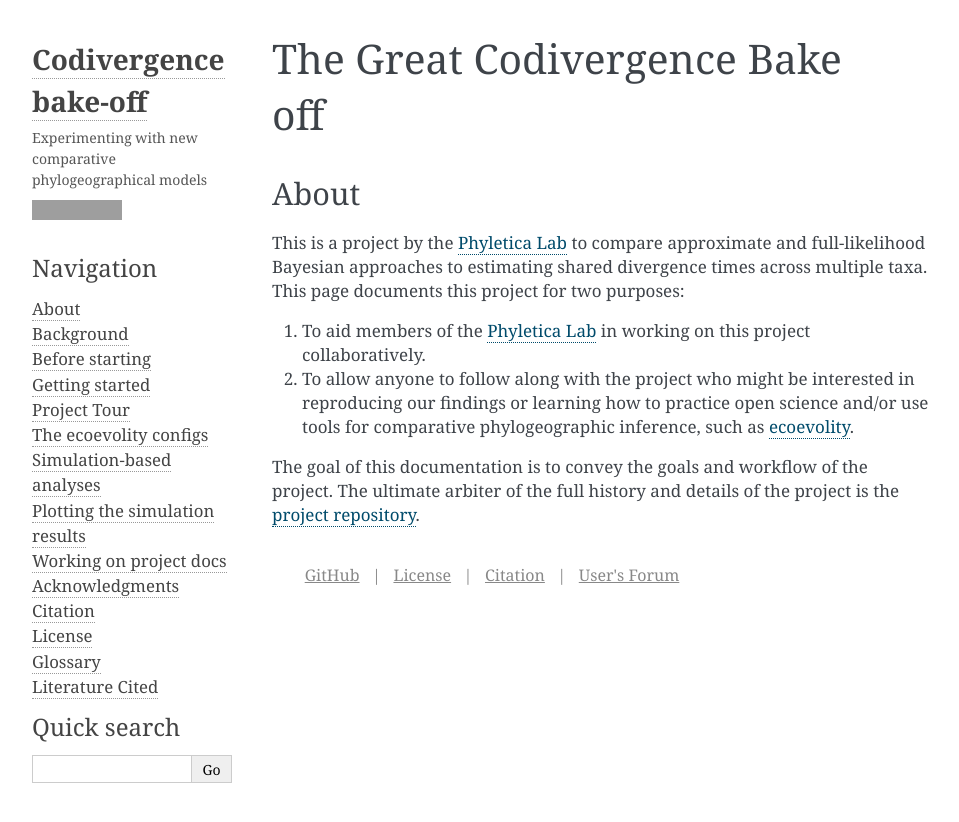
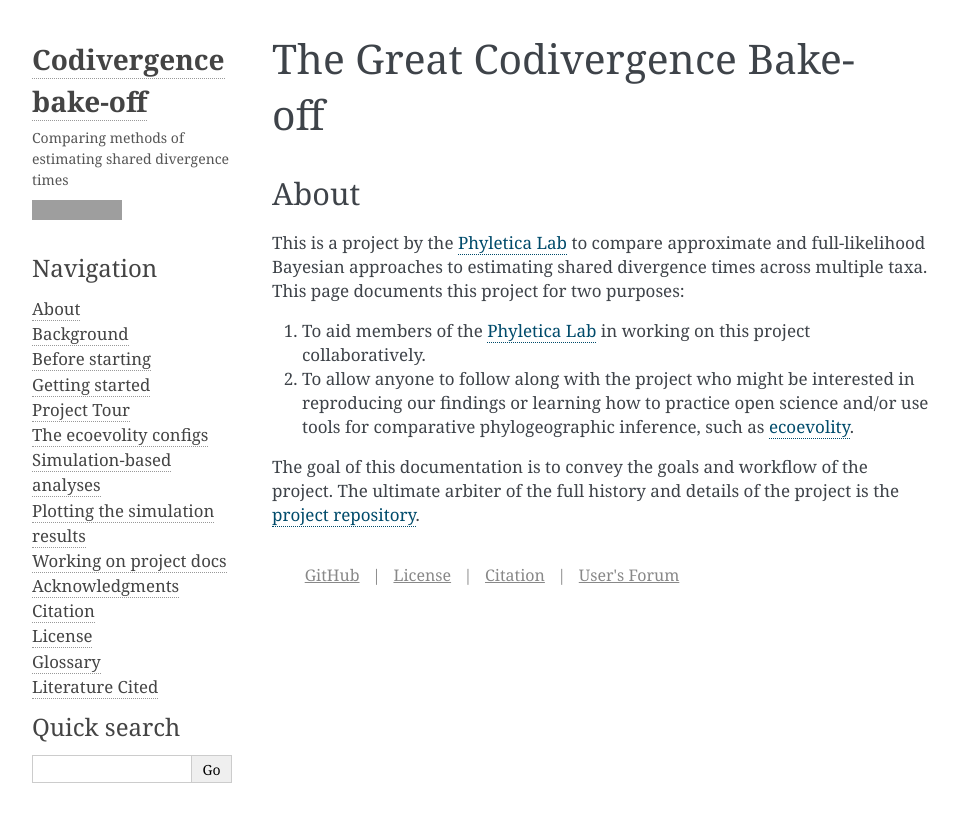
Before and after one commit to phyletica/codiv-sanger-bake-off, a Sphinx documentation site: the page built from docs-source/source/index.rst, in a window 1280 px wide, cut to the strip 0-822 px from the top of the page. Shown: the whole strip, without its empty margins (148-1107 px from the left). Built offline with Sphinx 7.4.7, drawn with Linux system fonts in a browser that asks for light colours; formulas are drawn with MathJax 3; grey boxes are pictures that could not be loaded.

Commit message:
Updating documentation.
Changing project description and title in docs.

```diff
--- a/docs-source/source/conf.py
+++ b/docs-source/source/conf.py
@@ -101,7 +101,7 @@ html_theme_options = {
         'github_repo': 'codiv-sanger-bake-off',
         'github_button': True,
         'github_banner': False,
-        'description': 'Experimenting with new comparative phylogeographical models',
+        'description': 'Comparing methods of estimating shared divergence times',
         'show_powered_by': True,
         'fixed_sidebar': True,
 }
--- a/docs-source/source/index.rst
+++ b/docs-source/source/index.rst
@@ -4,7 +4,7 @@
    contain the root `toctree` directive.
 
 %%%%%%%%%%%%%%%%%%%%%%%%%%%%%%%
-The Great Codivergence Bake off
+The Great Codivergence Bake-off
 %%%%%%%%%%%%%%%%%%%%%%%%%%%%%%%
 
 .. include:: about.rst
```
